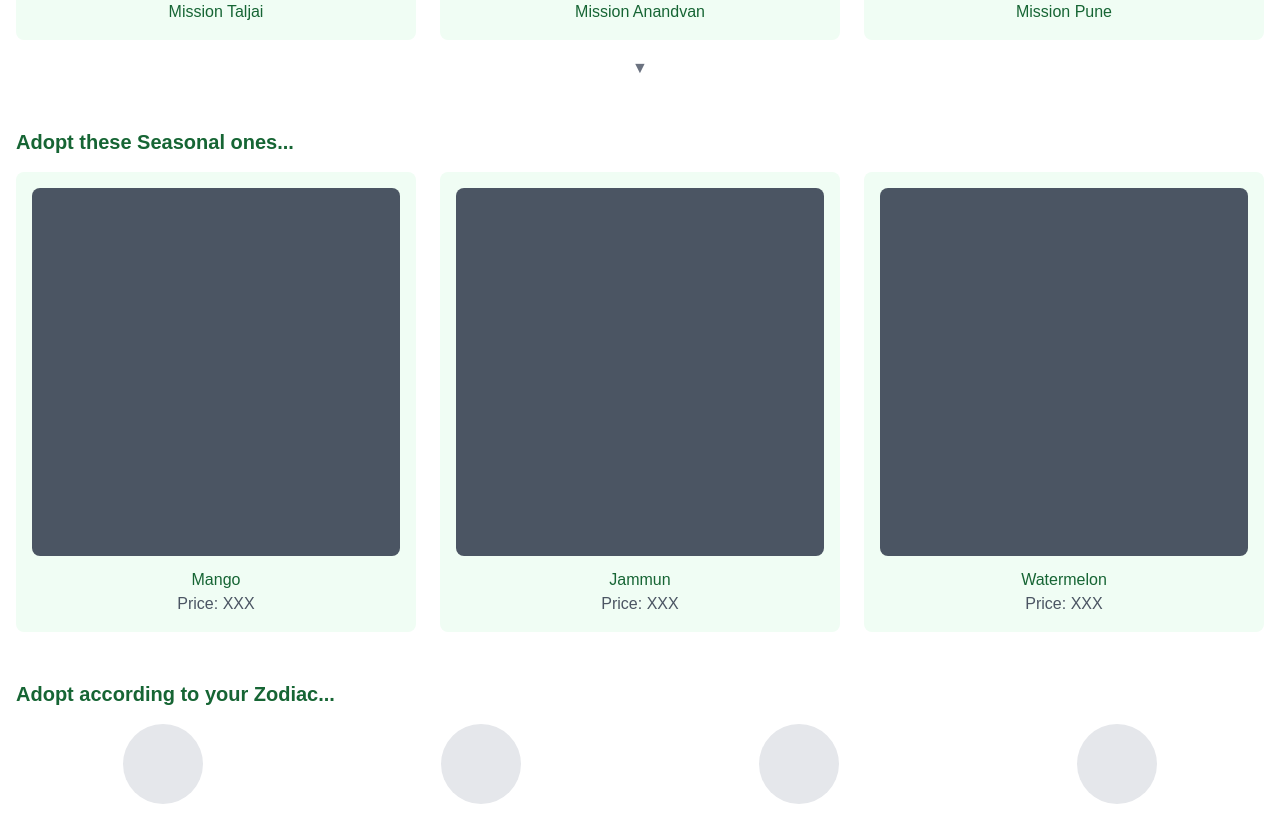
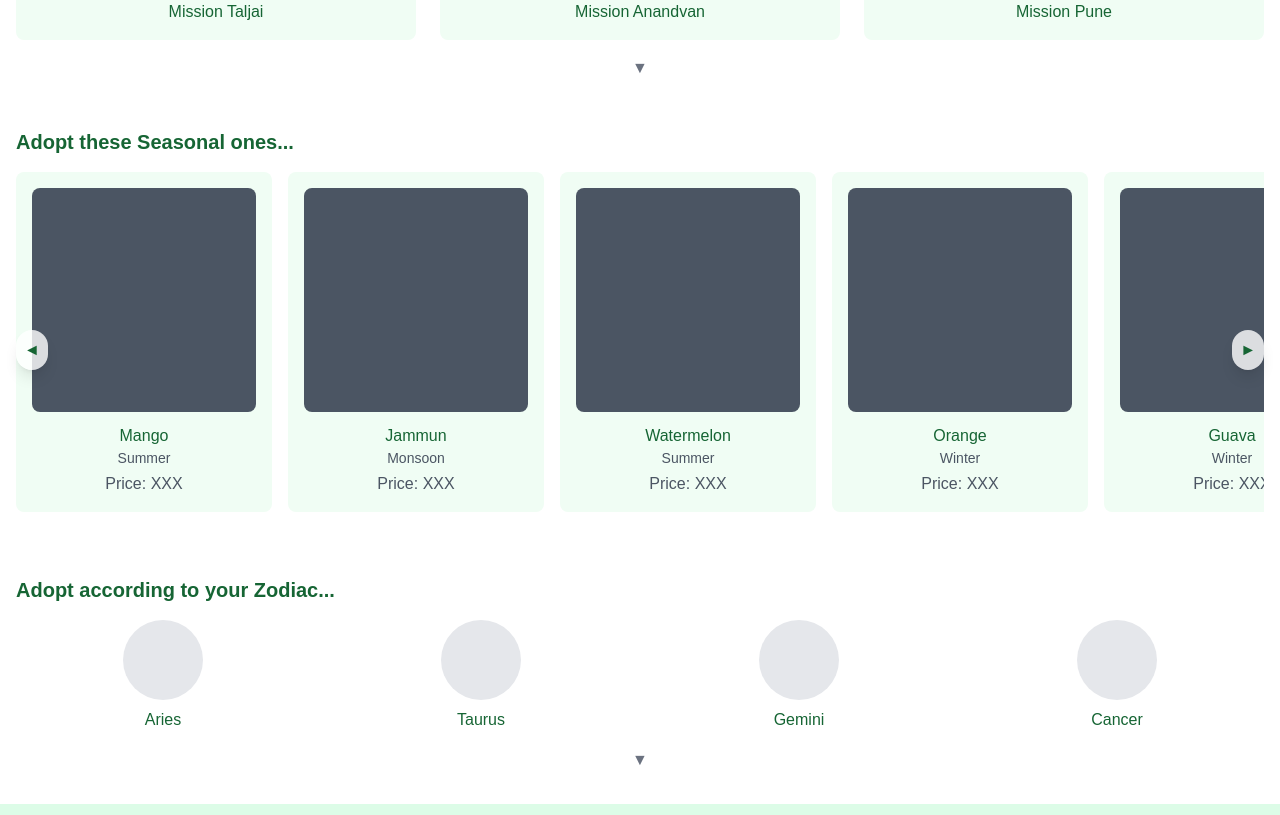
Before and after one commit to Rootify-Adopt-A-Tree/rootify-project, a Next.js app: page /adopt in a window 1280 px wide. Shown: the part 520-1335 px from the top of the page. Built offline with nearby package versions, Linux system fonts and the light colour scheme.

Commit message:
added scrollable elements

```diff
--- a/src/app/adopt/page.tsx
+++ b/src/app/adopt/page.tsx
@@ -28,20 +28,60 @@ export default function AdoptPage() {
         </section>
 
         {/* Seasonal Trees */}
-        <section className="mb-12">
+        <section className="mb-12 relative">
           <h2 className="text-xl font-semibold text-green-800 mb-4">Adopt these Seasonal ones...</h2>
-          <div className="grid grid-cols-1 md:grid-cols-3 gap-6">
+          <div className="relative">
+            {/* Left scroll button */}
+            <button
+              className="absolute left-0 top-1/2 -translate-y-1/2 z-10 bg-white/80 hover:bg-white p-2 rounded-full shadow-lg text-green-800"
+              onClick={() => {
+                const container = document.getElementById('seasonal-scroll');
+                if (container) container.scrollLeft -= 300;
+              }}
+            >
+              ◄
+            </button>
+
+            {/* Scrollable container */}
+            <div
+              id="seasonal-scroll"
+              className="flex overflow-x-auto gap-4 pb-4 scrollbar-hide scroll-smooth"
+              style={{ scrollbarWidth: 'none', msOverflowStyle: 'none' }}
+            >
               {[
-              { name: 'Mango', price: 'XXX' },
-              { name: 'Jammun', price: 'XXX' },
-              { name: 'Watermelon', price: 'XXX' }
+                { name: 'Mango', price: 'XXX', season: 'Summer' },
+                { name: 'Jammun', price: 'XXX', season: 'Monsoon' },
+                { name: 'Watermelon', price: 'XXX', season: 'Summer' },
+                { name: 'Orange', price: 'XXX', season: 'Winter' },
+                { name: 'Guava', price: 'XXX', season: 'Winter' },
+                { name: 'Banana', price: 'XXX', season: 'All Season' },
+                { name: 'Coconut', price: 'XXX', season: 'All Season' },
+                { name: 'Papaya', price: 'XXX', season: 'All Season' },
+                { name: 'Custard Apple', price: 'XXX', season: 'Winter' },
+                { name: 'Pomegranate', price: 'XXX', season: 'Winter' }
               ].map((tree) => (
-              <div key={tree.name} className="bg-green-50 rounded-lg p-4 text-center">
+                <div
+                  key={tree.name}
+                  className="flex-none w-64 bg-green-50 rounded-lg p-4 text-center hover:shadow-lg transition-shadow duration-300"
+                >
                   <div className="aspect-square bg-gray-600 rounded-lg mb-3"></div>
-                <p className="text-green-800">{tree.name}</p>
+                  <p className="text-green-800 font-medium">{tree.name}</p>
+                  <p className="text-gray-600 text-sm mb-1">{tree.season}</p>
                   <p className="text-gray-600">Price: {tree.price}</p>
                 </div>
               ))}
+            </div>
+
+            {/* Right scroll button */}
+            <button
+              className="absolute right-0 top-1/2 -translate-y-1/2 z-10 bg-white/80 hover:bg-white p-2 rounded-full shadow-lg text-green-800"
+              onClick={() => {
+                const container = document.getElementById('seasonal-scroll');
+                if (container) container.scrollLeft += 300;
+              }}
+            >
+              ►
+            </button>
           </div>
         </section>
 
```
Lines whose indentation alone changed are shown as unchanged.
